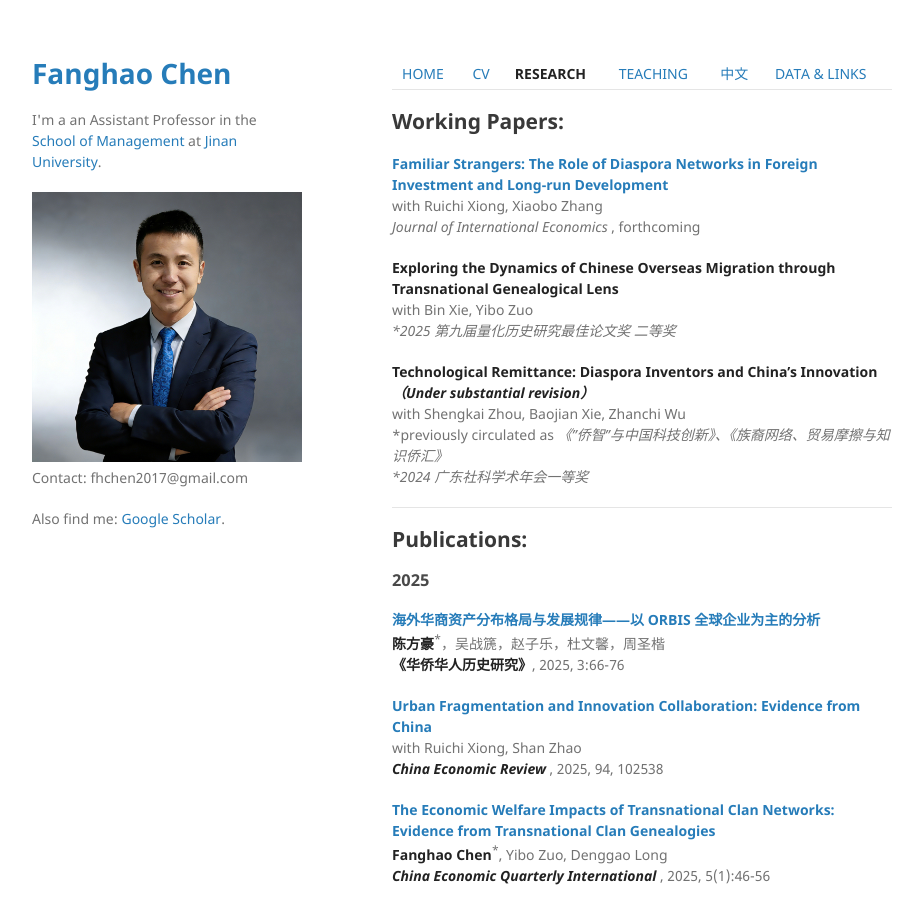
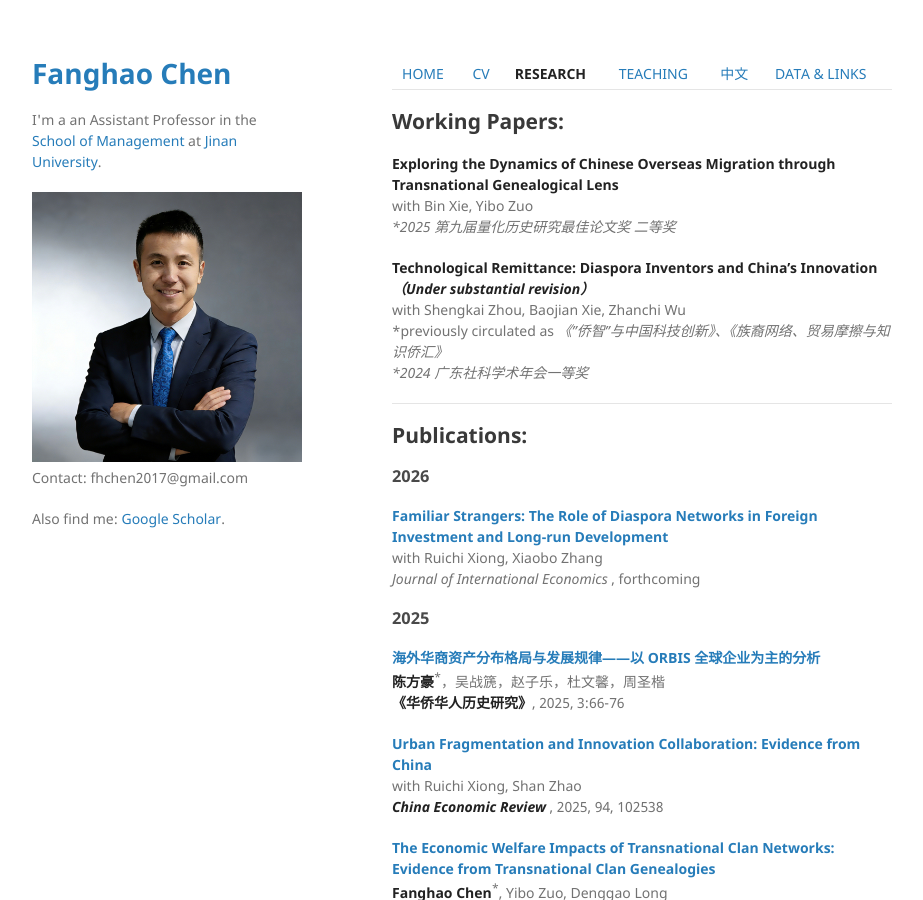
Before and after one commit to FanghaoChen/homepage, a Jekyll site: the page built from research.md, in a window 1280 px wide and 900 px high. Shown: the whole window, without its empty margins (178-1101 px from the left). Built offline with Jekyll 4.4.1, drawn with Linux system fonts in a browser that asks for light colours; part of the change alters nothing that is shown.

Commit message:
Update research.md

```diff
--- a/research.md
+++ b/research.md
@@ -5,10 +5,6 @@ layout: default
 [HOME](./index.md) | [CV](./assets/cv_fhchen.pdf) | [**RESEARCH**](./research.md) | [TEACHING](./teaching.md) | [中文](./chinesepage.md) | [DATA & LINKS](./links.md)
 
 ## Working Papers:
-
-**[Familiar Strangers: The Role of Diaspora Networks in Foreign Investment and Long-run Development](https://papers.ssrn.com/sol3/papers.cfm?abstract_id=4004159)** <br/>
-with Ruichi Xiong, Xiaobo Zhang <br/>
-<em> Journal of International Economics </em>, forthcoming <br/>
 
 **Exploring the Dynamics of Chinese Overseas Migration through Transnational Genealogical Lens**<br/>
 with Bin Xie, Yibo Zuo  <br/>
@@ -22,6 +18,12 @@ with Shengkai Zhou, Baojian Xie, Zhanchi Wu <br/>
 ---
 
 ## Publications:
+
+### 2026 ###
+
+**[Familiar Strangers: The Role of Diaspora Networks in Foreign Investment and Long-run Development](https://www.sciencedirect.com/science/article/abs/pii/S0022199626000838)** <br/>
+with Ruichi Xiong, Xiaobo Zhang <br/>
+<em> Journal of International Economics </em>, forthcoming <br/>
 
 ### 2025 ###
 
```
